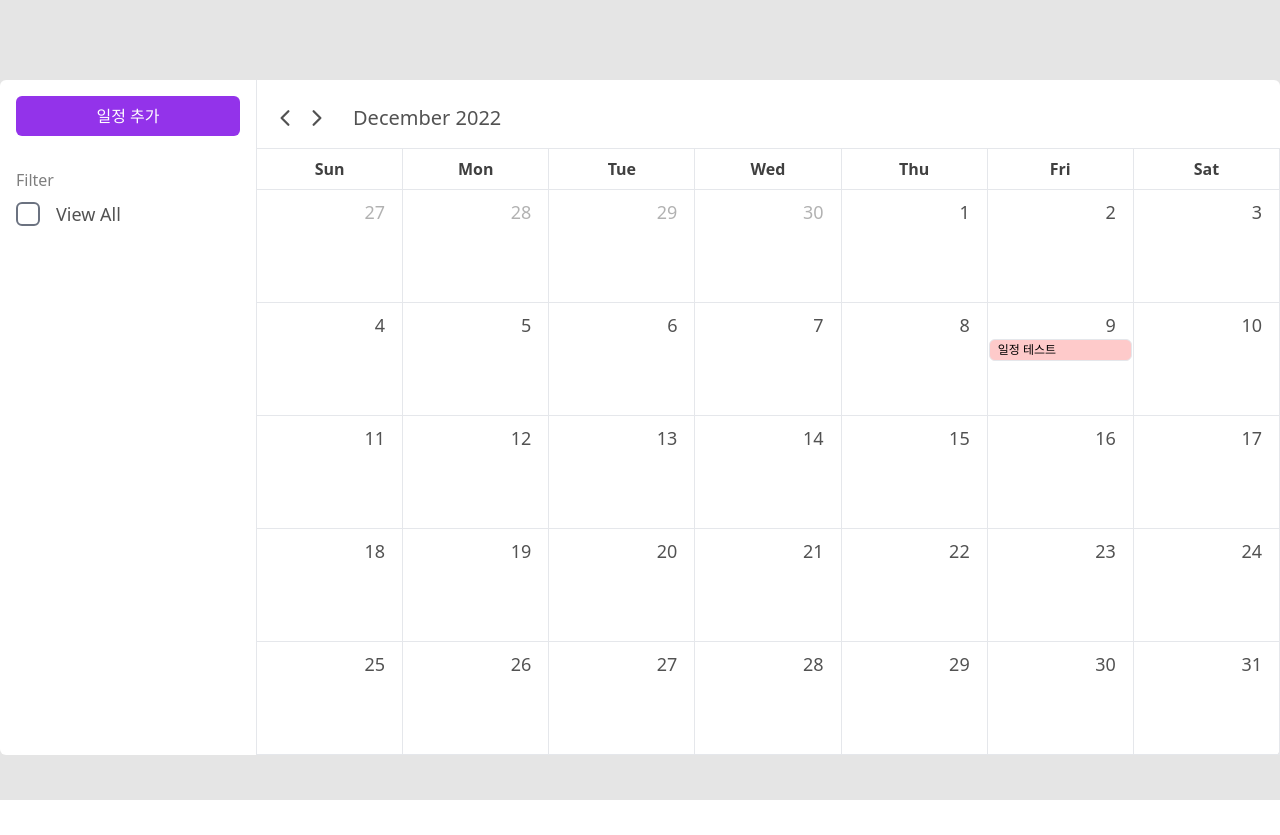
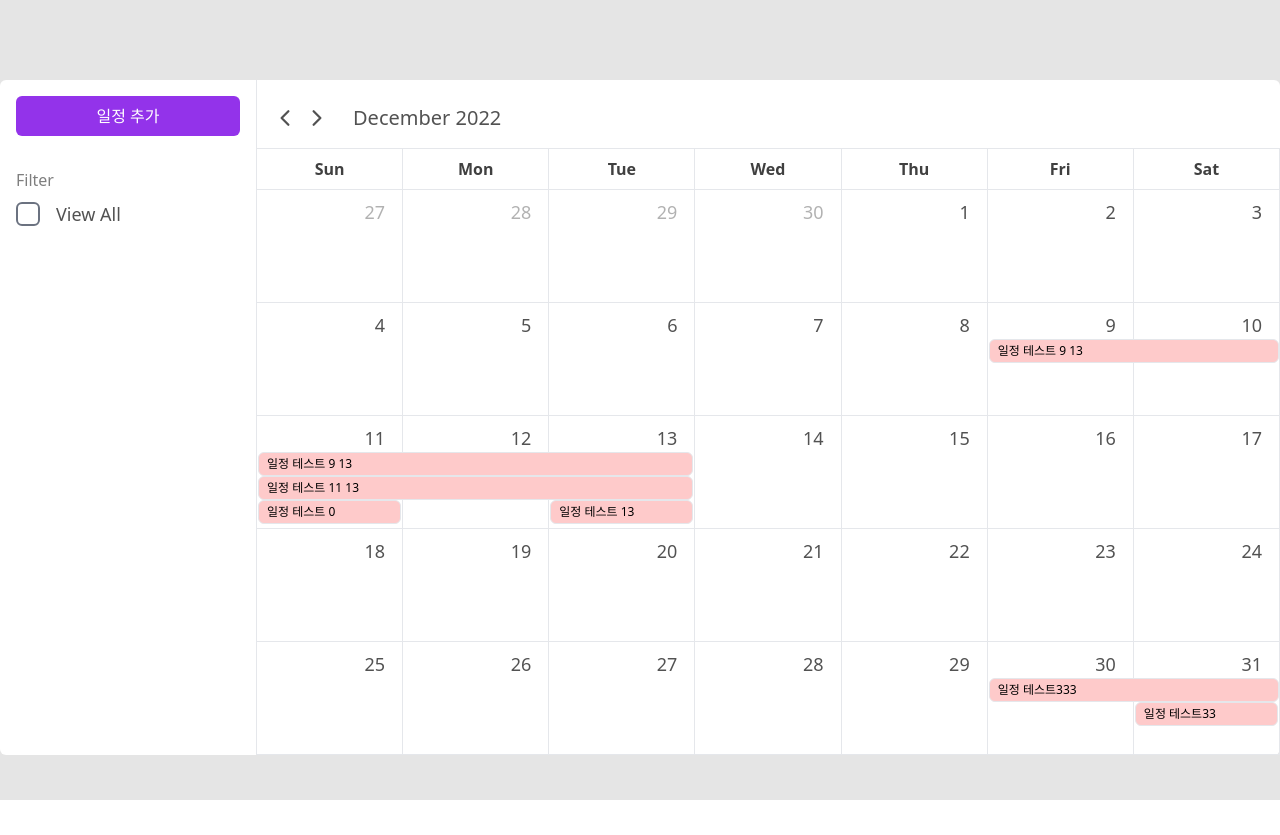
Before and after one commit to woo3145/react-calender, a React (Create React App) app: page / in a window 1280 px wide. Built offline with nearby package versions, Linux system fonts and the light colour scheme.

Commit message:
일정 표시기능 (긴 일정)

```diff
--- a/src/Components/Table/TableEventItem.tsx
+++ b/src/Components/Table/TableEventItem.tsx
@@ -1,17 +1,60 @@
+import { useEffect, useRef, useState } from 'react';
 import { IEvent } from '../../Context/eventsContext';
 
 interface Props {
   viewedEvents: IEvent[];
+  containerDate: Date;
 }
 
-const TableEventItem = ({ viewedEvents }: Props) => {
+const TableEventItem = ({ viewedEvents, containerDate }: Props) => {
+  const ref = useRef<HTMLDivElement>(null);
+  const [width, setWidth] = useState(0);
+  useEffect(() => {
+    if (!ref.current) return;
+    setWidth(ref.current.offsetWidth);
+  }, []);
+
+  const maxCount = 7 - containerDate.getDay(); // 현재 칸에서 옆으로 최대로 늘릴 수 있는 칸
+
   return (
-    <div className="absolute left-0 right-0">
+    <div className="absolute left-0 right-0" ref={ref}>
       {viewedEvents.map((event, idx) => {
+        // 현재칸을 기준으로 일정이 끝나는 날까지 남은 간격 계산
+        const relativeTerm =
+          (event.endDate.getTime() - containerDate.getTime()) / 86400000;
+        // 현재칸부터 이어질 일정의 길이
+        const term = maxCount < relativeTerm ? maxCount : relativeTerm + 1;
+
+        // 캘린더의 각칸을 term과 곱하여 일정스티커의 실제 길이를 구해줌 +(border에서 손실이 생기기 때문에 보강)
+        const w = width * term + (event.term === 0 ? 0 : term * 2);
+
+        const startDay = event.startDate.getTime() === containerDate.getTime();
+        // 일정 시작일이 아닌데 일요일 칸일경우 (새 스티커를 만들어서 붙여줘야됨)
+        if (!startDay && containerDate.getDay() === 0) {
+          return (
+            <div
+              key={idx}
+              style={{
+                width: w,
+              }}
+              className={`w-full border bg-red-200 rounded-md text-xs px-2 h-6 flex items-center cursor-pointer`}
+            >
+              {event.title}
+            </div>
+          );
+        }
+        // 일정 시작일이 아닐경우 (빈칸을 생성하여 다른 스티커들이 아래쪽에 표시되도록 해야함)
+        if (!startDay) {
+          return <div key={idx} className={`w-full h-6`}></div>;
+        }
+        //
         return (
           <div
             key={idx}
-            className="w-full border bg-red-200 rounded-md text-xs px-2 py-0.5 cursor-pointer"
+            style={{
+              width: w,
+            }}
+            className={`w-full border bg-red-200 rounded-md text-xs px-2 h-6 flex items-center cursor-pointer`}
           >
             {event.title}
           </div>
--- a/src/Components/Table/TableItem.tsx
+++ b/src/Components/Table/TableItem.tsx
@@ -25,22 +25,34 @@ const TableItem = ({
 
   const { filteredEvents } = useEvents();
   const [viewedEvents, setViewedEvents] = useState<IEvent[]>([]);
-
   // 이벤트 가져오기
   useEffect(() => {
     setViewedEvents(
-      filteredEvents.filter((e) => {
-        if (e.startDate.getFullYear() !== containerDate_year) {
+      filteredEvents
+        .filter((e) => {
+          if (
+            containerDate_year < e.startDate.getFullYear() ||
+            e.endDate.getFullYear() < containerDate_year
+          ) {
             return false;
           }
-        if (e.startDate.getMonth() !== containerDate_month) {
+          if (
+            containerDate_month < e.startDate.getMonth() ||
+            e.endDate.getMonth() < containerDate_month
+          ) {
             return false;
           }
-        if (e.startDate.getDate() !== containerDate_date) {
+          if (
+            containerDate_date < e.startDate.getDate() ||
+            e.endDate.getDate() < containerDate_date
+          ) {
             return false;
           }
 
           return true;
+        })
+        .sort((a, b) => {
+          return b.term - a.term;
         })
     );
   }, [
@@ -59,7 +71,10 @@ const TableItem = ({
         >
           {containerDate.getDate()}
         </div>
-        <TableEventItem viewedEvents={viewedEvents} />
+        <TableEventItem
+          viewedEvents={viewedEvents}
+          containerDate={containerDate}
+        />
       </div>
     </td>
   );
--- a/src/Context/eventsContext.tsx
+++ b/src/Context/eventsContext.tsx
@@ -11,6 +11,7 @@ export interface IEvent {
   label: string;
   startDate: Date;
   endDate: Date;
+  term: number;
 }
 
 interface ContextState {
@@ -31,28 +32,53 @@ export const EventsContextDispatch = createContext<ContextDispatch>({
 export const EventsProvider = ({ children }: { children: ReactNode }) => {
   const [events, setEvents] = useState<IEvent[]>([
     {
-      title: '일정 테스트',
+      title: '일정 테스트 9 13',
       label: 'Personal',
       startDate: new Date(2022, 11, 9),
-      endDate: new Date(2022, 11, 9),
+      endDate: new Date(2022, 11, 13),
+      term: 4,
     },
     {
-      title: '일정 테스트22',
+      title: '일정 테스트 13',
+      label: 'Personal',
+      startDate: new Date(2022, 11, 13),
+      endDate: new Date(2022, 11, 13),
+      term: 0,
+    },
+    {
+      title: '일정 테스트 11 13',
+      label: 'Personal',
+      startDate: new Date(2022, 11, 11),
+      endDate: new Date(2022, 11, 13),
+      term: 2,
+    },
+    {
+      title: '일정 테스트 0',
+      label: 'Personal',
+      startDate: new Date(2022, 11, 11),
+      endDate: new Date(2022, 11, 11),
+      term: 0,
+    },
+    {
+      title: '일정 테스트 31',
       label: 'Personal',
       startDate: new Date(2022, 0, 0),
       endDate: new Date(2022, 0, 0),
+      term: 0,
     },
     {
       title: '일정 테스트33',
       label: 'Personal',
-      startDate: new Date(2021, 11, 30),
-      endDate: new Date(2021, 11, 30),
+      startDate: new Date(2022, 11, 31),
+      endDate: new Date(2022, 11, 31),
+      term: 0,
     },
     {
       title: '일정 테스트333',
       label: 'Personal',
-      startDate: new Date(2021, 11, 30),
-      endDate: new Date(2021, 11, 30),
+      startDate: new Date(2022, 11, 30),
+      endDate: new Date(2022, 11, 31),
+      term: 1,
     },
   ]);
 
```
Lines whose indentation alone changed are shown as unchanged.
